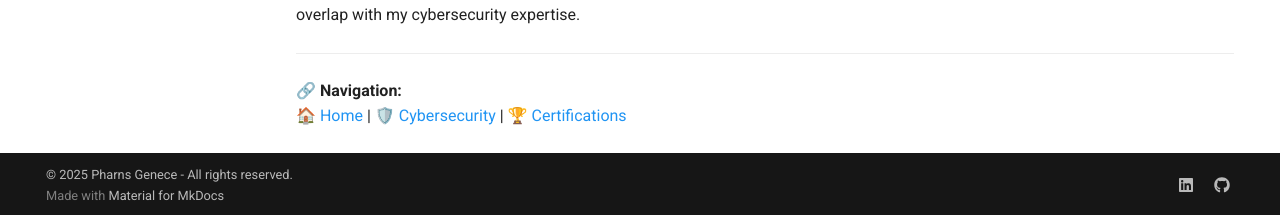
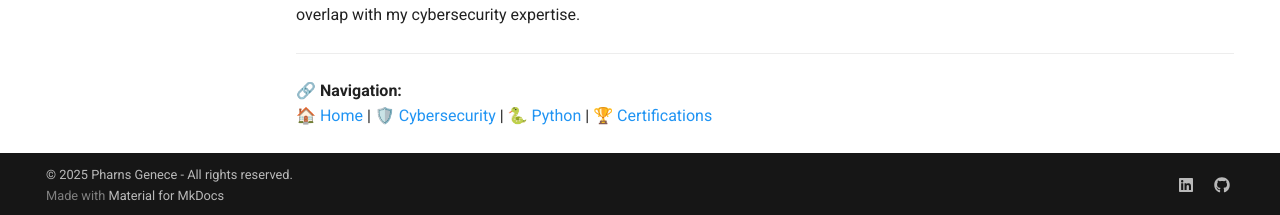
Before and after one commit to Pharns/portfolio, an MkDocs documentation site: the page built from docs/python/Projects/index.md, in a window 1280 px wide and 1116 px high. Shown: the part 898-1113 px from the top of the window. Built offline with MkDocs 1.6.1 and Material for MkDocs 9.7.7, drawn with Linux system fonts in a browser that asks for light colours; comment, search, counter and statistics services are not loaded.

Commit message:
navigation updates

```diff
--- a/docs/python/Projects/index.md
+++ b/docs/python/Projects/index.md
@@ -30,4 +30,4 @@ These projects show my ability to **move beyond tutorials** and apply Python ski
 
 ---
 **🔗 Navigation:**
-[🏠 Home](../index.md) | [🛡️ Cybersecurity](../cybersecurity/index.md) | [🏆 Certifications](../certifications.md)
+[🏠 Home](../index.md) | [🛡️ Cybersecurity](cybersecurity/index.md) | [🐍 Python](python/index.md) | [🏆 Certifications](certifications.md)
```
Also changed, not shown: docs/index.md (+0 -2 lines), docs/python/100-days/index.md (+1 -1 lines).
